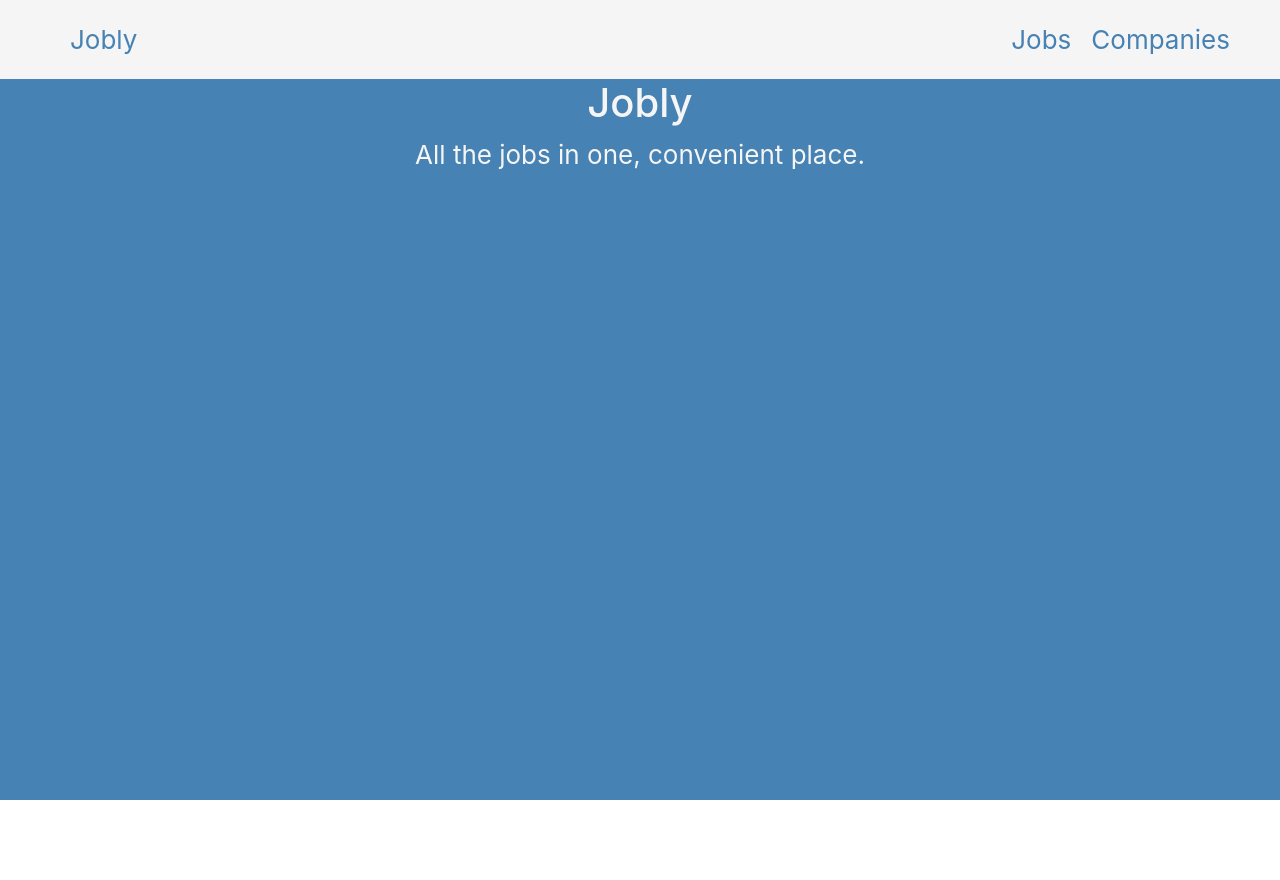
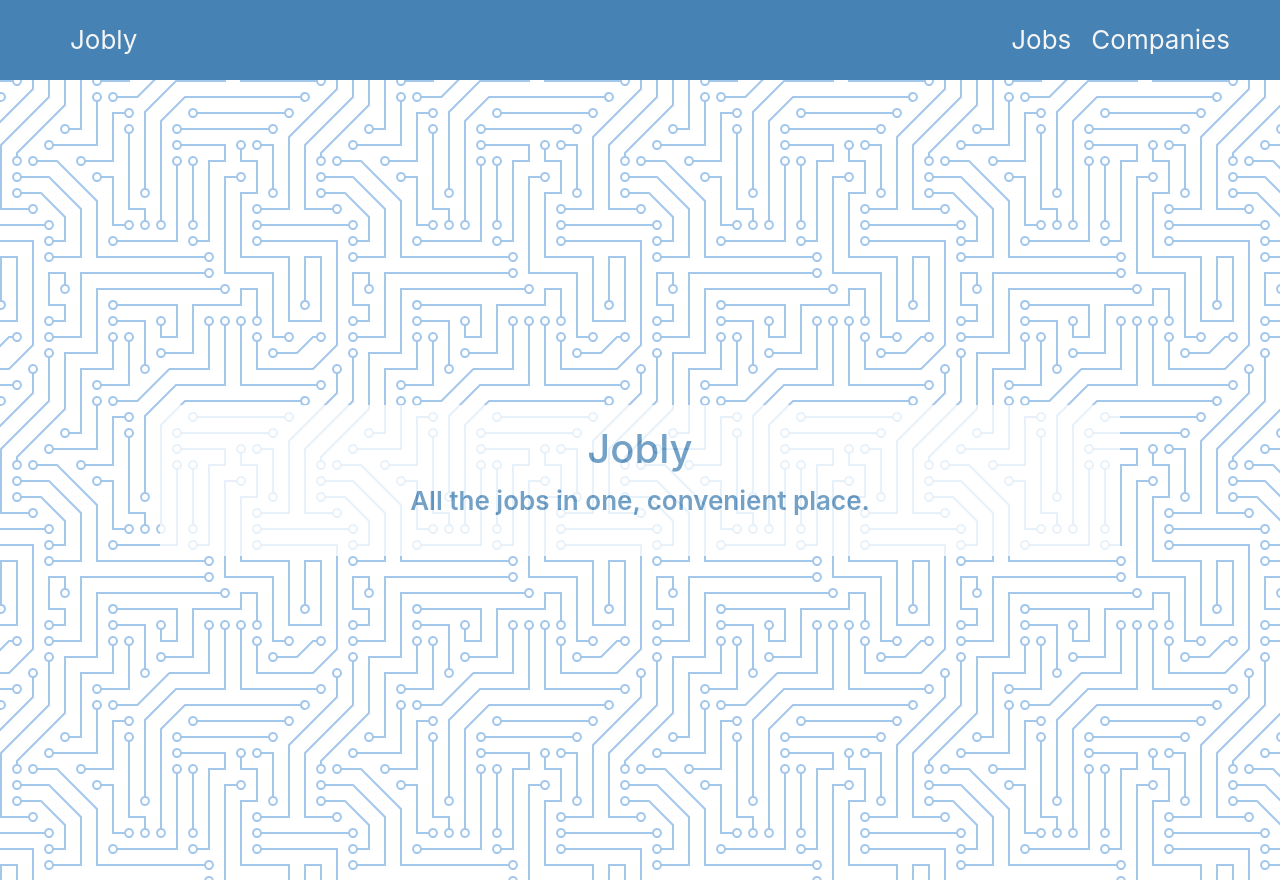
Before and after one commit to StrawberryShortyCake/react-jobly, a React (Vite) app in the folder react-jobly/: page / in a window 1280 px wide. Before the commit the page ends 800 px from the top, so only its background shows below. Built offline with nearby package versions, Linux system fonts and the light colour scheme; no server answers.

Commit message:
CSS changes

```diff
--- a/react-jobly/src/Home.css
+++ b/react-jobly/src/Home.css
@@ -0,0 +1,18 @@
+.Home {
+  height: 100%;
+  display: flex;
+  flex-direction: column;
+  justify-content: center;
+  align-content: center;
+}
+
+.Home-text {
+  background-color: white;
+  width: 75%;
+  display: flex;
+  flex-direction: column;
+  margin: auto;
+  padding: 20px;
+  opacity: 75%;
+  font-weight: 600;
+}
--- a/react-jobly/src/Home.jsx
+++ b/react-jobly/src/Home.jsx
@@ -1,3 +1,4 @@
+import "./Home.css";
 /**
  * Purpose: renders home page
  *
@@ -9,8 +10,10 @@
 function Home() {
   return (
     <div className="Home">
-      <h1>Jobly</h1>
-      <p>All the jobs in one, convenient place.</p>
+      <div className="Home-text">
+        <h1>Jobly</h1>
+        <p>All the jobs in one, convenient place.</p>
+      </div>
     </div>
   );
 }
--- a/react-jobly/src/JobList.css
+++ b/react-jobly/src/JobList.css
@@ -1,3 +1,7 @@
 .Jobs {
   margin: 20px;
 }
+
+.JobList {
+  padding: 5%;
+}
--- a/react-jobly/src/JobList.jsx
+++ b/react-jobly/src/JobList.jsx
@@ -3,23 +3,6 @@ import "./JobList.css";
 import JobCard from "./JobCard.jsx";
 import SearchForm from "./SearchForm.jsx";
 import JoblyApi from "./api.js";
-
-const defaultJobs = [
-  {
-    title: "title 1",
-    salary: 100000,
-    equity: "0.5",
-    name: "company 1",
-    handle: "c1",
-  },
-  {
-    title: "title 2",
-    salary: 200000,
-    equity: "0.5",
-    name: "company 2",
-    handle: "c2",
-  },
-];
 
 /**
  * Purpose: renders a list of jobs
@@ -50,9 +33,7 @@ function JobList() {
   return (
     <div className="JobList">
       <SearchForm getList={getJobList} />
-      {jobs.length === 0 &&
-        <p>No search results found!</p>
-      }
+      {jobs.length === 0 && <p>No search results found!</p>}
       <ul>
         {jobs.map((job) => (
           <li key={job.handle}>
@@ -69,3 +50,31 @@ function JobList() {
   );
 }
 export default JobList;
+
+/**
+ * create a component that takes a prop for the # of items to show
+ * It takes all the items, divide it up and decide which grouping of them to show
+ *
+ * It calls another component for generating items
+ * It has a function that adds a page visual / interative component to add to the bottom
+ *
+ * Use a state to keep track which grouping of items to render
+ */
+
+// DO NOT DELETE, SAVE FOR TESTING
+// const defaultJobs = [
+//   {
+//     title: "title 1",
+//     salary: 100000,
+//     equity: "0.5",
+//     name: "company 1",
+//     handle: "c1",
+//   },
+//   {
+//     title: "title 2",
+//     salary: 200000,
+//     equity: "0.5",
+//     name: "company 2",
+//     handle: "c2",
+//   },
+// ];
--- a/react-jobly/src/Nav.css
+++ b/react-jobly/src/Nav.css
@@ -10,12 +10,13 @@ li {
   display: flex;
   flex-direction: row;
   width: 100%;
+  height: 10vh;
   padding-left: 50px;
   padding-right: 50px;
   padding-top: 20px;
   padding-bottom: 20px;
   justify-content: space-between;
-  background-color: whitesmoke;
+  background-color: steelblue;
 }
 
 /* li: nth-child(); */
--- a/react-jobly/src/Nav.jsx
+++ b/react-jobly/src/Nav.jsx
@@ -9,7 +9,7 @@ import "./Nav.css";
  */
 function Nav() {
   const activeStyle = {
-    color: "steelblue",
+    color: "whitesmoke",
     marginLeft: "20px",
     textDecoration: "none",
   };
--- /dev/null
+++ b/react-jobly/src/RoutesList.css
@@ -0,0 +1,3 @@
+.RoutesList {
+  height: 100vh;
+}
--- a/react-jobly/src/RoutesList.jsx
+++ b/react-jobly/src/RoutesList.jsx
@@ -3,6 +3,7 @@ import JobList from "./JobList";
 import CompanyList from "./CompanyList";
 import Home from "./Home";
 import CompanyDetails from "./CompanyDetails";
+import "./RoutesList.css";
 
 /**
  * Purpose: route to different components based on URLs
@@ -16,6 +17,7 @@ function RoutesList() {
   console.log("RoutesList");
 
   return (
+    <div className="RoutesList">
       <Routes>
         <Route path="/" element={<Home />} />
         <Route path="/jobs" element={<JobList />} />
@@ -23,6 +25,7 @@ function RoutesList() {
         <Route path="/companies/:handle" element={<CompanyDetails />} />
         <Route path="*" element={<Navigate to="/" />} />
       </Routes>
+    </div>
   );
 }
 
```
Also changed, not shown: react-jobly/src/App.css. Lines whose indentation alone changed are shown as unchanged.
